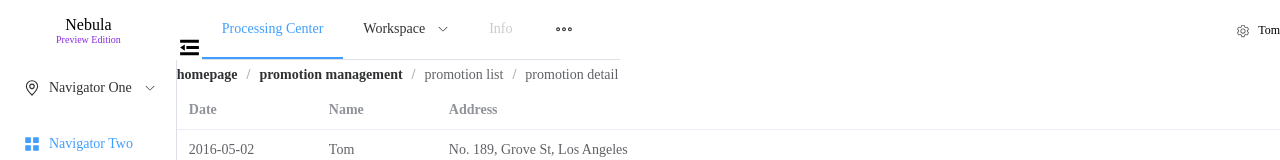
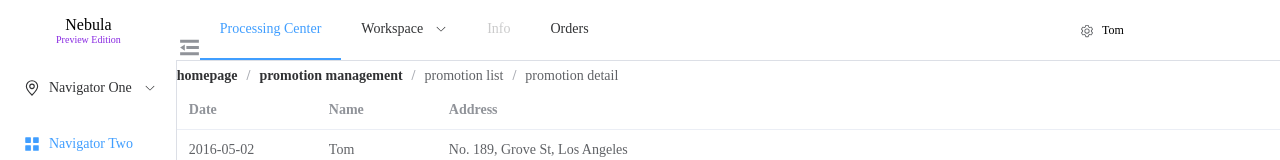
Before and after one commit to NeegixOpensourceGroup/nebula-web, a Vue app: page / in a window 1280 px wide. Shown: the top 160 px of the page. Built offline with nearby package versions, Linux system fonts and the light colour scheme.

Commit message:
[enhancement] 调整顶部菜单的自适应宽度，同时样式做了一些美化

```diff
--- a/src/App.vue
+++ b/src/App.vue
@@ -55,16 +55,19 @@
     </el-aside>
 
     <el-container>
-      <el-header style="font-size: 12px;height: 90px;">
-        <div style="display: flex;flex-direction: row; justify-content: space-between">
-          <div style="display: flex;flex-direction: row; justify-content: space-between">
+      <el-header style="font-size: 12px;height: 90px; width: 100%;">
+        <div class="container">
+          <div class="left">
             <div style="display: flex;flex-direction: column; justify-content: flex-end;height: 60px;">
-              <el-icon :size="25" @click="isCollapse= !isCollapse" style="cursor: pointer;" color="#000">
+              <el-icon :size="25" @click="isCollapse= !isCollapse" style="cursor: pointer;" color="#909399">
                 <component :is="!isCollapse ? Fold : Expand" />
               </el-icon>
             </div>
+          </div>
+          <div class="middle">
             <el-menu
               :default-active="activeIndex"
+              class="el-menu-demo"
               mode="horizontal"
               @select="handleSelect"
             >
@@ -85,7 +88,8 @@
               <el-menu-item index="4">Orders</el-menu-item>
             </el-menu>
           </div>
-          <div style="display: flex;flex-direction: column; justify-content: center;height: 60px;">
+          <div class="right">
+            <div style="display: flex;flex-direction: column; justify-content: center;height: 60px;">
             <div>
               <el-dropdown>
                 <el-icon style="margin-right: 8px; margin-top: 1px"
@@ -101,6 +105,7 @@
               </el-dropdown>
               <span>Tom</span>
             </div>
+          </div>
           </div>
         </div>
         <div style=" height: 30px;display: flex;flex-direction: column; justify-content: center;">
@@ -172,4 +177,24 @@ const tableData = ref(Array.from({ length: 20 }).fill(item))
 </script>
 
 <style scoped>
+.container {
+    display: flex;
+    border-bottom: 1px solid #dcdfe6;
+}
+.left{
+  width: 23px;
+
+}
+.left,
+.right {
+    flex: 0 0 auto; /* 定义为固定宽度，不参与flex-grow和flex-shrink */
+}
+.right{
+  width: 200px;
+}
+
+.middle {
+    flex: 1 1 auto; /* 定义为自适应宽度，flex-grow为1，表示剩余空间按比例分配给它 */
+    min-width: 0; /* 避免某些情况下内容过少时，元素不收缩的问题 */
+}
 </style>
--- a/src/style.css
+++ b/src/style.css
@@ -85,3 +85,7 @@ body{
 .el-main, .el-header, .el-aside{
   padding: 0px !important;
 }
+
+.el-menu--horizontal.el-menu{
+  border-bottom: 0;
+}
```
